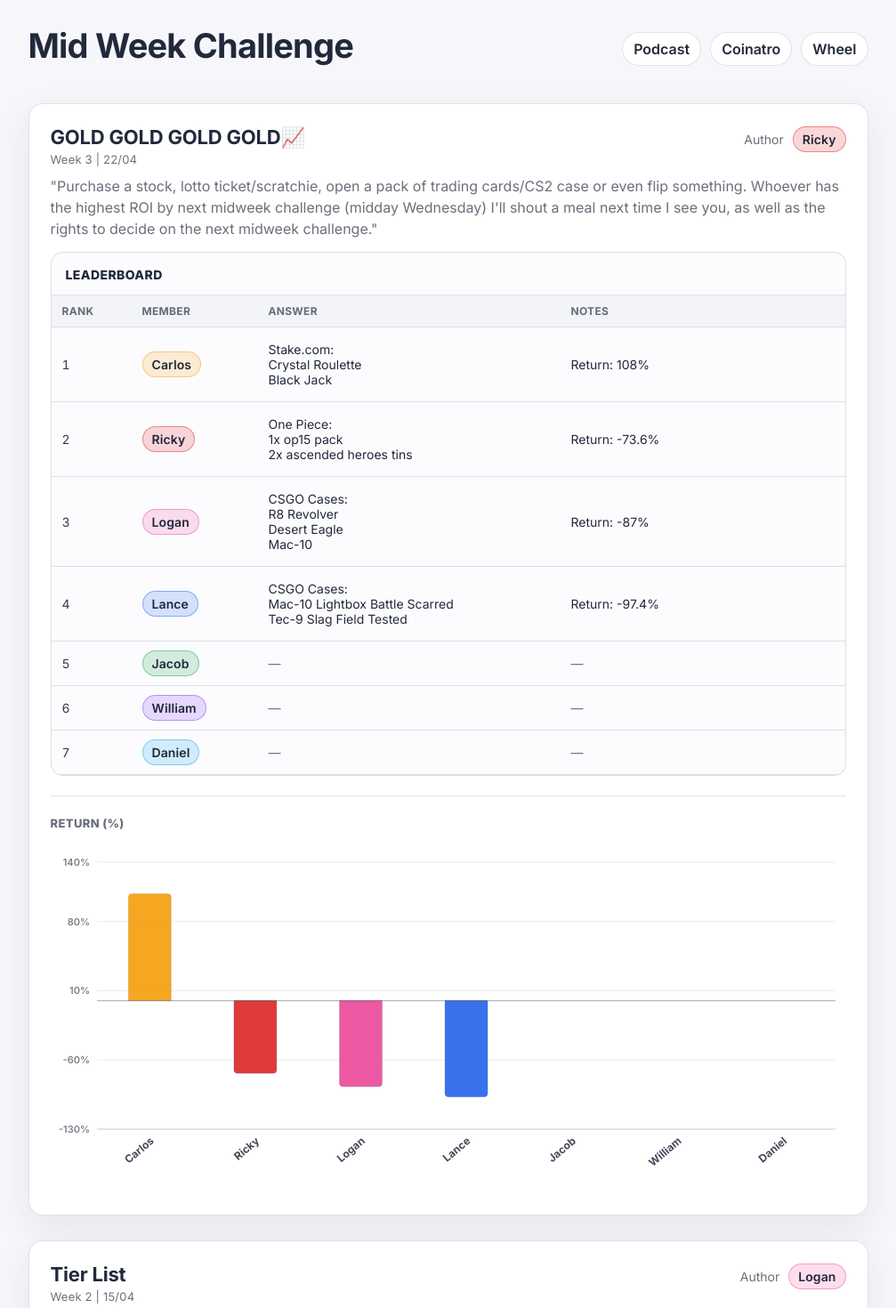
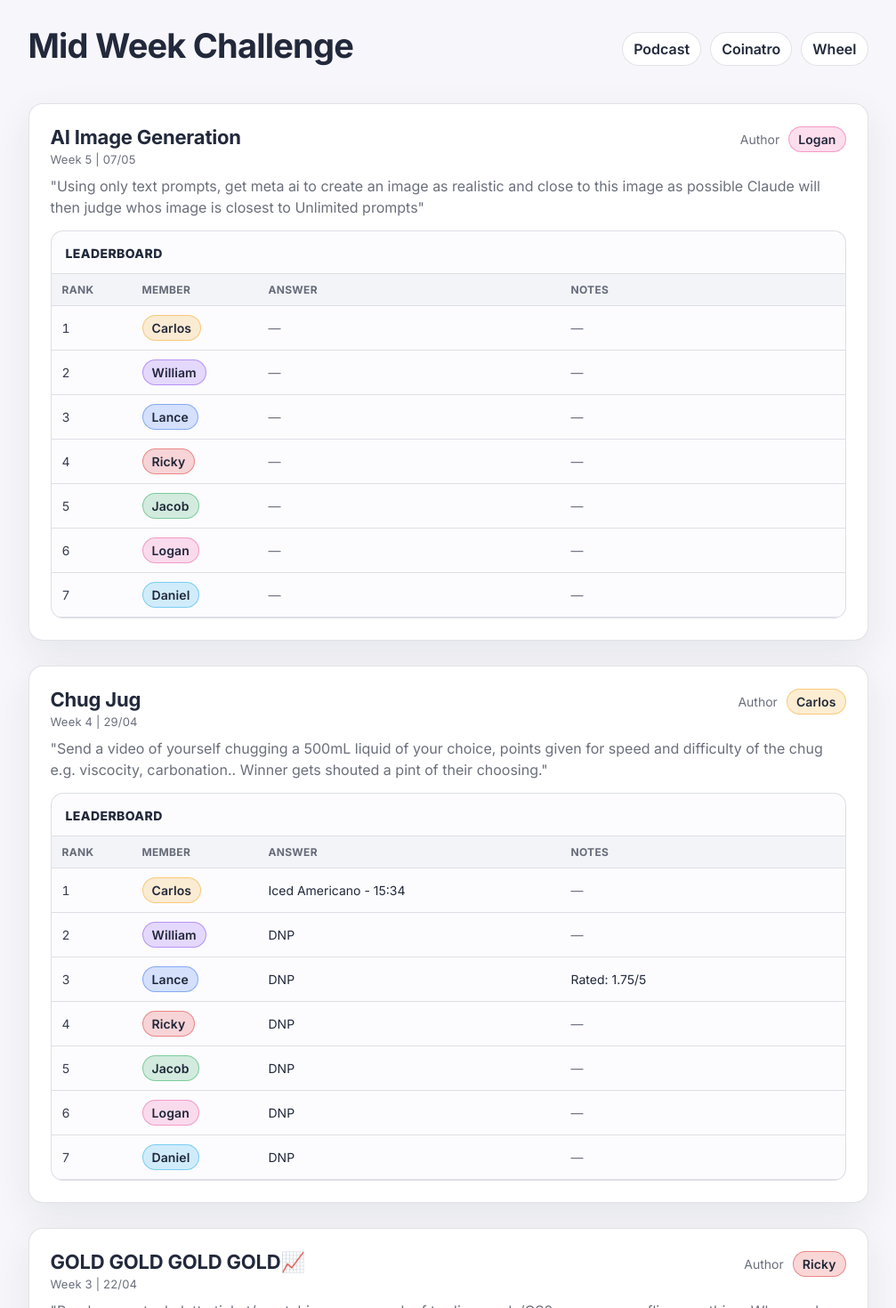
Before and after one commit to lancelancezhang/midweekchallenge, a React (Vite) app: page / in a window 1280 px wide. Shown: the top 1470 px of the page at 89% size, without its empty margins (129-1136 px from the left). Built offline with nearby package versions, Linux system fonts and the light colour scheme.

Commit message:
updated cahllenges

```diff
--- a/src/data/challenges.ts
+++ b/src/data/challenges.ts
@@ -1,6 +1,54 @@
 import type { ChallengePost } from '../types'
 
 export const CHALLENGES: ChallengePost[] = [
+  {
+    id: 'week-5',
+    title: 'AI Image Generation',
+    weekLabel: 'Week 5 | 07/05',
+    author: 'Logan',
+    description: '"Using only text prompts, get meta ai to create an image as realistic and close to this image as possible \nClaude will then judge whos image is closest to\nUnlimited prompts"',
+    answers: {
+      Carlos: '',
+      William: '',
+      Lance: '',
+      Ricky: '',
+      Jacob: '',
+      Logan: '',
+      Daniel: '',
+    },
+    notes: {
+      Lance: '',
+      Ricky: '',
+      Jacob: '',
+      William: '',
+      Carlos: '',
+      Logan: '',
+    },
+  },
+  {
+    id: 'week-4',
+    title: 'Chug Jug',
+    weekLabel: 'Week 4 | 29/04',
+    author: 'Carlos',
+    description: '"Send a video of yourself chugging a 500mL liquid of your choice, points given for speed and difficulty of the chug e.g. viscocity, carbonation.. \nWinner gets shouted a pint of their choosing."',
+    answers: {
+      Carlos: 'Iced Americano - 15:34',
+      William: 'DNP',
+      Lance: 'DNP',
+      Ricky: 'DNP',
+      Jacob: 'DNP',
+      Logan: 'DNP',
+      Daniel: 'DNP',
+    },
+    notes: {
+      Lance: 'Rated: 1.75/5',
+      Ricky: '',
+      Jacob: '',
+      William: '',
+      Carlos: '',
+      Logan: '',
+    },
+  },
   {
     id: 'week-3',
     title: 'GOLD GOLD GOLD GOLD📈',
@@ -9,20 +57,20 @@ export const CHALLENGES: ChallengePost[] = [
     description: '"Purchase a stock, lotto ticket/scratchie, open a pack of trading cards/CS2 case or even flip something. Whoever has the highest ROI by next midweek challenge (midday Wednesday) I\'ll shout a meal next time I see you, as well as the rights to decide on the next midweek challenge."',
     answers: {
       Carlos: 'Stake.com:\nCrystal Roulette\nBlack Jack',
+      Daniel: 'Snap Inc. Shares',
       Ricky: 'One Piece:\n1x op15 pack \n2x ascended heroes tins',
       Logan: 'CSGO Cases:\nR8 Revolver\nDesert Eagle\nMac-10',
       Lance: 'CSGO Cases:\nMac-10 Lightbox Battle Scarred\nTec-9 Slag Field Tested',
-      Jacob: '',
-      William: '',
-      Daniel: '',
+      Jacob: 'DNP',
+      William: 'DNP',
     },
     notes: {
-      Lance: 'Return: -97.4%',
+      Lance: 'Return: -99.4%',
       Ricky: 'Return: -73.6%',
       Jacob: '',
       William: '',
       Carlos: 'Return: 108%',
-      Daniel: '',
+      Daniel: 'Return 5%',
       Logan: 'Return: -87%',
     },
     returnPercentages: {
@@ -31,7 +79,7 @@ export const CHALLENGES: ChallengePost[] = [
       Jacob: null,
       William: null,
       Carlos: 108,
-      Daniel: null,
+      Daniel: 5,
       Logan: -87,
     },
   },
```
